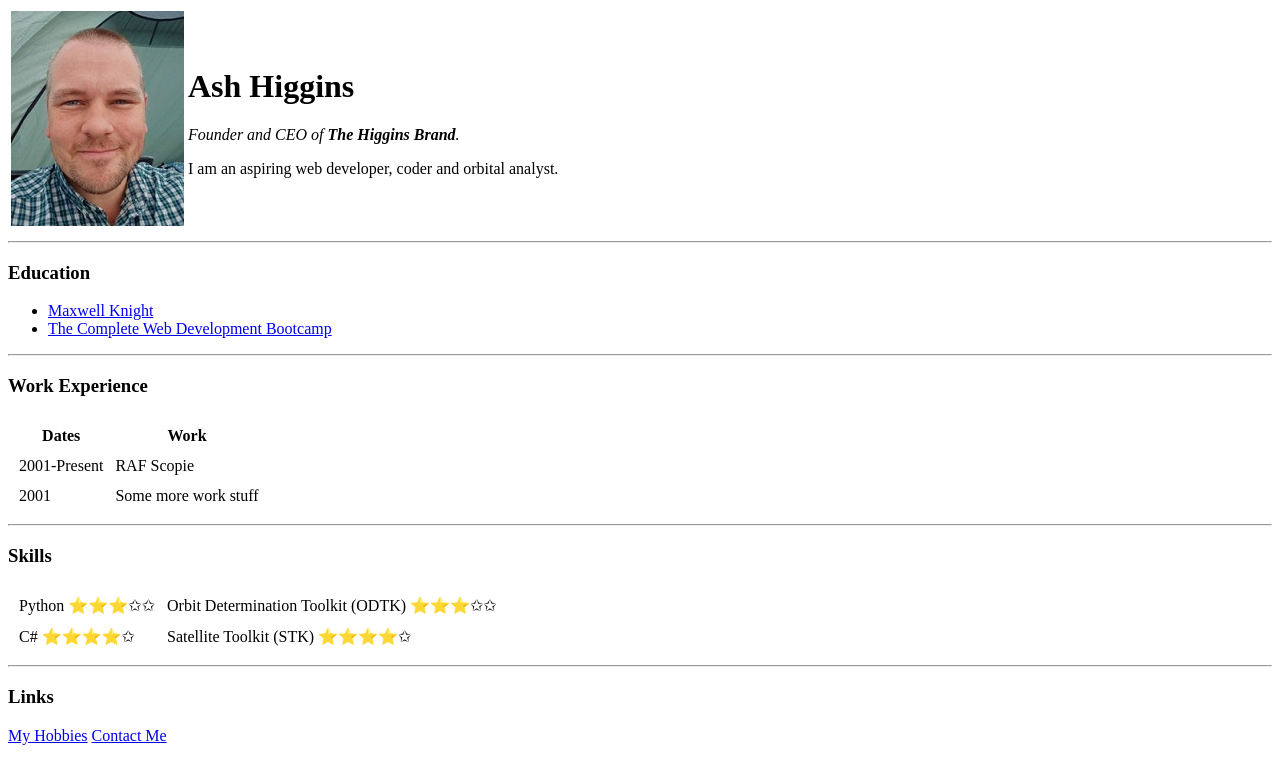
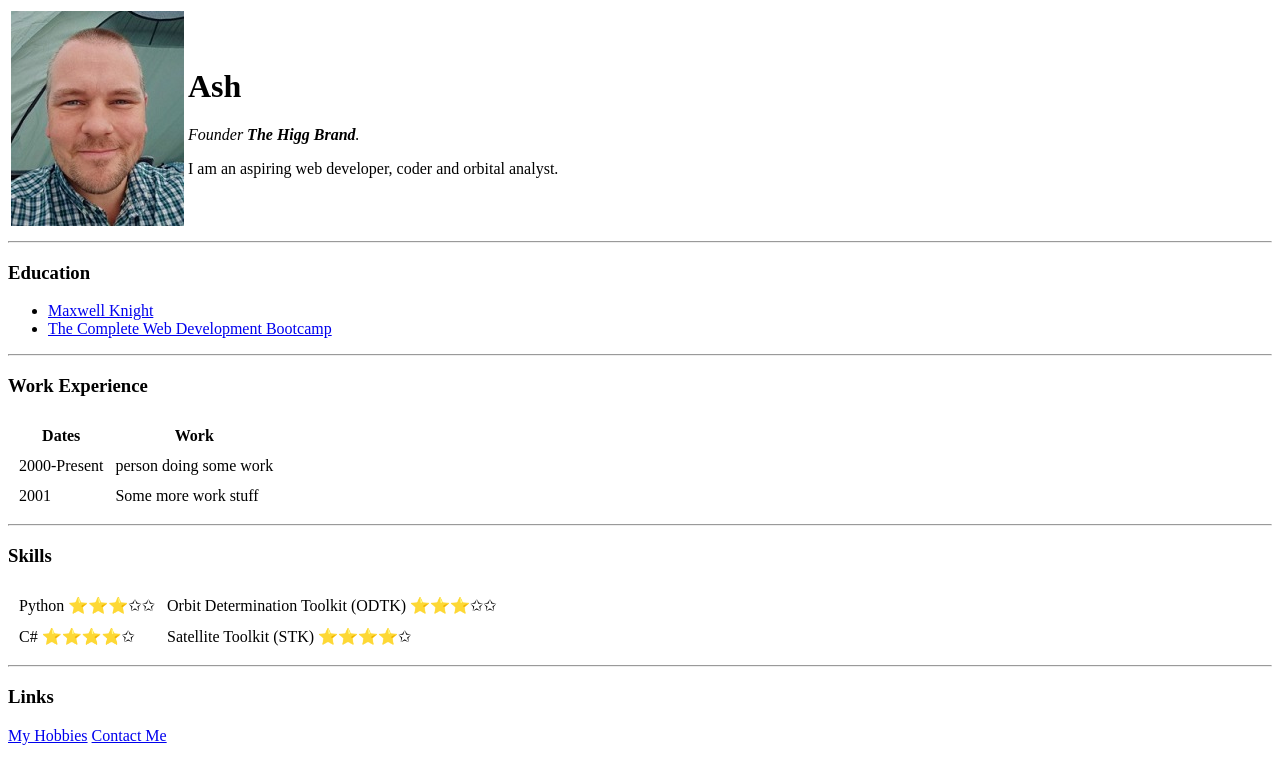
Before and after one commit to Higgy843/CV, a plain HTML site: page index.html in a window 1280 px wide. Drawn offline with Linux system fonts and the light colour scheme.

Commit message:
Update index.html

```diff
--- a/index.html
+++ b/index.html
@@ -2,15 +2,15 @@
 <html lang="en" dir="ltr">
   <head>
     <meta charset="utf-8">
-    <title>🛰 Ash's Personal Site</title>
+    <title>🛰 Ash Personal Site</title>
   </head>
 
   <body>
     <table>
       <tr>
         <td><img src="images/Higgy.jpg" alt="Handsome Fella"></td>
-        <td><h1>Ash Higgins</h1>
-        <p><em>Founder and CEO of <strong>The Higgins Brand</strong>.</em></p>
+        <td><h1>Ash</h1>
+        <p><em>Founder <strong>The Higg Brand</strong>.</em></p>
         <p>I am an aspiring web developer, coder and orbital analyst.</p></td>
       </tr>
     </table>
@@ -31,8 +31,8 @@
       </thead>
       <tbody>
         <tr>
-          <td>2001-Present</td>
-          <td>RAF Scopie</td>
+          <td>2000-Present</td>
+          <td>person doing some work</td>
         </tr>
         <tr>
           <td>2001</td>
```
